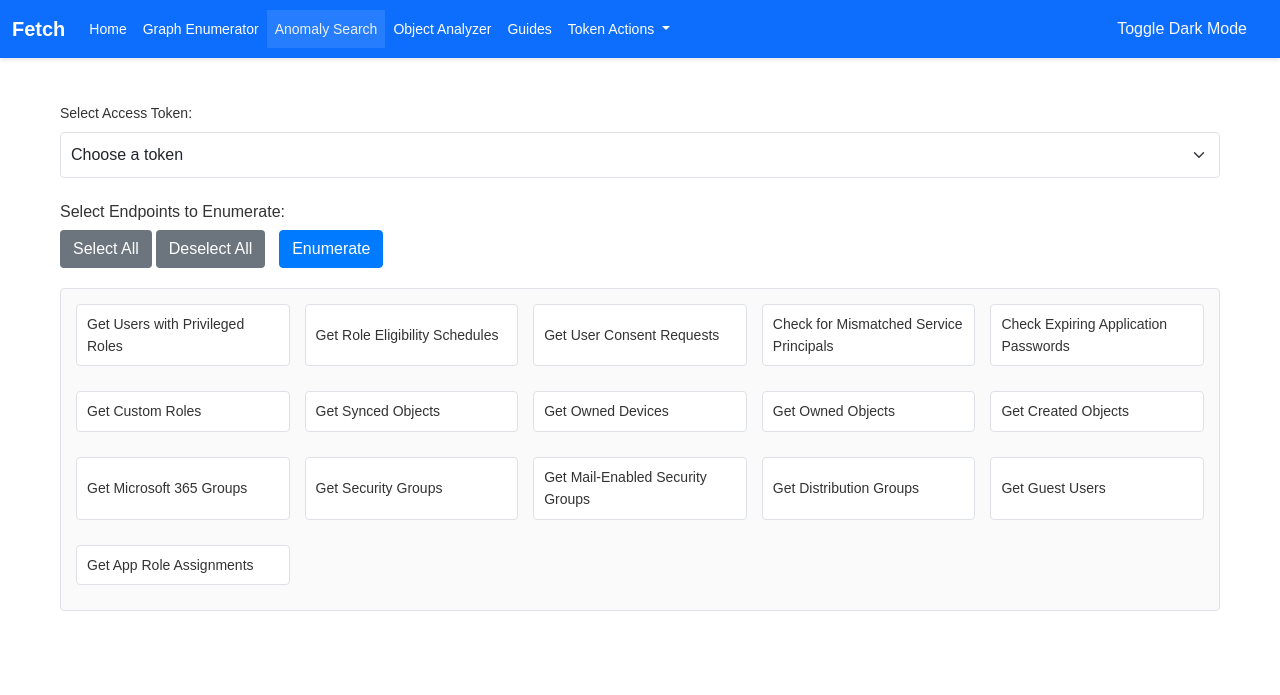
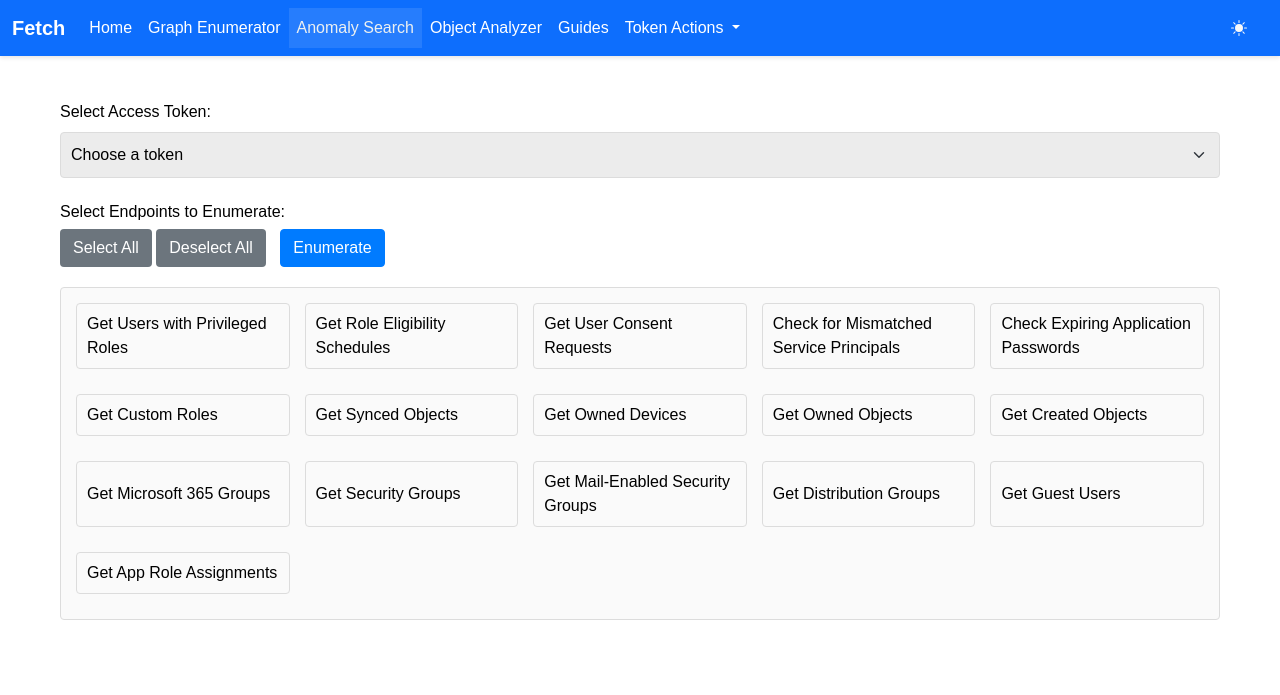
Before and after one commit to NetPenguins/Fetch, a Flask app: page /db_analyzer in a window 1280 px wide. Shown: the top 695 px of the page. Run offline with Flask 3, Linux system fonts and the light colour scheme; data that the repository does not hold is empty.

Commit message:
update darkmode handling

```diff
--- a/static/css/common.css
+++ b/static/css/common.css
@@ -1,13 +1,60 @@
 /* common.css */
+/* Default light mode colors */
+  :root {
+    --background-color: #ffffff;
+    --font-color: #000000;
+    --link-color: #0d4cab;
+    --border-color: #dcdcdc;
+    --input-background: #ececec;
+    --input-text-color: #000000;
+    /* Add more variables as needed */
+  }
 
-/* General styles */
+  /* Dark mode colors */
+  [data-theme='dark'] {
+    --background-color: #0d1117fa;
+    --font-color: #e0e0e0;
+    --link-color: #3158c5;
+    --border-color: #333333;
+    --input-background: #171B22;
+    --input-text-color: #e0e0e0;
+    --highlighted-background: #1d222b;
+    /* Add more variables as needed */
+  }
+  /* Default styles (light mode) */
+.svg-light-mode {
+    display: block;
+}
+
+.svg-dark-mode {
+    display: none;
+}
+
+/* Dark mode styles */
+[data-theme="dark"] .svg-light-mode {
+    display: none;
+}
+
+[data-theme="dark"] .svg-dark-mode {
+    display: block;
+}
+
+  /* General body styling */
+body {
+    background-color: var(--background-color);
+    color: var(--font-color);
+    font-family: Arial, sans-serif;
+  }
+
+
+/* General styles
 body {
     font-family: Arial, sans-serif;
     font-size: 14px;
     line-height: 1.6;
     color: #333;
     background-color: #f4f4f4;
-}
+} */
 
 /* Typography */
 h1 { font-size: 24px; }
@@ -104,6 +151,8 @@ h4 { font-size: 16px; }
 
 /* Form styles */
 .form-control:focus {
+    background-color: var(--input-background);
+    color: var(--input-text-color);
     border-color: #3498db;
     box-shadow: 0 0 0 0.2rem rgba(52, 152, 219, 0.25);
 }
@@ -123,6 +172,8 @@ h4 { font-size: 16px; }
 
 /* Card styles */
 .card {
+    background-color: var(--input-background);
+    color: var(--input-text-color);
     border: none;
     border-radius: 8px;
     box-shadow: 0 2px 4px rgba(0,0,0,0.1);
@@ -130,21 +181,24 @@ h4 { font-size: 16px; }
 }
 
 .card-header {
-    background-color: #3498db;
-    color: #fff;
+    background-color: var(--input-background);
+    color: var(--input-text-color);
+
     border-top-left-radius: 8px;
     border-top-right-radius: 8px;
 }
 
 /* Modal styles */
 .modal-content {
+    background-color: var(--input-background);
+    color: var(--input-text-color);
     border-radius: 8px;
     box-shadow: 0 2px 10px rgba(0,0,0,0.1);
 }
 
 .modal-header {
-    background-color: #3498db;
-    color: #fff;
+    background-color: var(--input-background);
+    color: var(--input-text-color);
     border-top-left-radius: 8px;
     border-top-right-radius: 8px;
 }
@@ -155,6 +209,27 @@ h4 { font-size: 16px; }
     word-break: break-all;
 }
 
+.form-select {
+    background-color: var(--input-background);
+    color: var(--input-text-color);
+}
+
+textarea, input, .form-control {
+    background-color: var(--input-background);
+    color: var(--input-text-color);
+}
+
+.dropdown-menu, .dropdown-item {
+    background-color: var(--input-background);
+    color: var(--input-text-color);
+}
+
+/* Highlighted state */
+.dropdown-item:hover, .dropdown-item.active {
+    background-color: var(--highlighted-background);
+    color: var(--input-text-color);
+}
+
 /* Responsive design */
 @media (max-width: 768px) {
     .table-responsive {
--- a/static/css/db_analyzer.css
+++ b/static/css/db_analyzer.css
@@ -1,27 +1,4 @@
 /* db_analyzer.css */
-
-:root {
-    --bg-color: #ffffff;
-    --text-color: #333333;
-    --border-color: #dee2e6;
-    --button-outline-color: black;
-}
-
-@media (prefers-color-scheme: dark) {
-    :root {
-        --bg-color: #333333;
-        --text-color: #ffffff;
-        --border-color: #555555;
-        --button-outline-color: white;
-    }
-}
-
-body {
-    font-family: Arial, sans-serif;
-    line-height: 1.6;
-    color: var(--text-color);
-    background-color: var(--bg-color);
-}
 
 .container {
     max-width: 1200px;
--- a/templates/base.html
+++ b/templates/base.html
@@ -7,52 +7,21 @@
     <link rel="stylesheet" href="{{ url_for('static', filename='css/common.css') }}">
     <title></title>
     {% block extra_css %}{% endblock %}
-    <style>
-        body.dark-mode {
-            background-color: #333;
-            color: #f8f9fa;
-        }
-
-        .dark-mode .navbar {
-            background-color: #222 !important;
-        }
-
-        .dark-mode .card, .dark-mode .modal-content {
-            background-color: #444;
-            color: #f8f9fa;
-        }
-
-        .dark-mode .table {
-            color: #f8f9fa;
-        }
-
-        .dark-mode .form-control, .dark-mode .form-select {
-            background-color: #555;
-            color: #f8f9fa;
-            border-color: #666;
-        }
-
-        .dark-mode .dropdown-menu {
-            background-color: #444;
-        }
-
-        .dark-mode .dropdown-item {
-            color: #f8f9fa;
-        }
-
-        .dark-mode .dropdown-item:hover {
-            background-color: #555;
-        }
-    </style>
 </head>
 <body>
 <script>
     document.addEventListener('DOMContentLoaded', function () {
-        const theme = localStorage.getItem('theme') || (window.matchMedia('(prefers-color-scheme: dark)').matches ? 'dark' : 'light');
-        document.documentElement.setAttribute('data-theme', theme);
+        const savedTheme = localStorage.getItem('data-theme');
+        const prefersDarkScheme = window.matchMedia('(prefers-color-scheme: dark)').matches;
+        console.log(savedTheme)
+        if (savedTheme) {
+            document.documentElement.setAttribute('data-theme', savedTheme);
+        } else {
+            document.documentElement.setAttribute('data-theme', prefersDarkScheme ? 'dark' : 'light');
+            localStorage.setItem('data-item', prefersDarkScheme ? 'dark' : 'light');
+        }
     });
 </script>
-
 <nav class="navbar navbar-expand-lg navbar-dark bg-primary">
     <div class="container-fluid">
         <a class="navbar-brand fw-bold" href="/">
@@ -108,7 +77,20 @@
                     </ul>
                 </li>
             </ul>
-            <button id="darkModeToggle" class="btn btn-outline-light me-2">Toggle Dark Mode</button>
+
+            <button id="darkModeToggle" class="btn btn-outline-light me-2">
+                <div class="icon-container">
+                    <!-- SVG for light mode -->
+                    <svg xmlns="http://www.w3.org/2000/svg" width="16" height="16" fill="currentColor" class="bi bi-brightness-high-fill svg-light-mode" viewBox="0 0 16 16">
+                        <path d="M12 8a4 4 0 1 1-8 0 4 4 0 0 1 8 0M8 0a.5.5 0 0 1 .5.5v2a.5.5 0 0 1-1 0v-2A.5.5 0 0 1 8 0m0 13a.5.5 0 0 1 .5.5v2a.5.5 0 0 1-1 0v-2A.5.5 0 0 1 8 13m8-5a.5.5 0 0 1-.5.5h-2a.5.5 0 0 1 0-1h2a.5.5 0 0 1 .5.5M3 8a.5.5 0 0 1-.5.5h-2a.5.5 0 0 1 0-1h2A.5.5 0 0 1 3 8m10.657-5.657a.5.5 0 0 1 0 .707l-1.414 1.415a.5.5 0 1 1-.707-.708l1.414-1.414a.5.5 0 0 1 .707 0m-9.193 9.193a.5.5 0 0 1 0 .707L3.05 13.657a.5.5 0 0 1-.707-.707l1.414-1.414a.5.5 0 0 1 .707 0m9.193 2.121a.5.5 0 0 1-.707 0l-1.414-1.414a.5.5 0 0 1 .707-.707l1.414 1.414a.5.5 0 0 1 0 .707M4.464 4.465a.5.5 0 0 1-.707 0L2.343 3.05a.5.5 0 1 1 .707-.707l1.414 1.414a.5.5 0 0 1 0 .708"/>
+                    </svg>
+
+                    <!-- SVG for dark mode -->
+                    <svg xmlns="http://www.w3.org/2000/svg" width="16" height="16" fill="currentColor" class="bi bi-moon-fill svg-dark-mode" viewBox="0 0 16 16">
+                        <path d="M6 .278a.77.77 0 0 1 .08.858 7.2 7.2 0 0 0-.878 3.46c0 4.021 3.278 7.277 7.318 7.277q.792-.001 1.533-.16a.79.79 0 0 1 .81.316.73.73 0 0 1-.031.893A8.35 8.35 0 0 1 8.344 16C3.734 16 0 12.286 0 7.71 0 4.266 2.114 1.312 5.124.06A.75.75 0 0 1 6 .278"/>
+                    </svg>
+                </div>
+            </button>
         </div>
     </div>
 </nav>
@@ -420,25 +402,14 @@
 <script src="https://cdn.jsdelivr.net/npm/bootstrap@5.1.3/dist/js/bootstrap.bundle.min.js"></script>
 <script src="{{ url_for('static', filename='js/script.js') }}"></script>
 <script>
-    const theme = localStorage.getItem('theme') || (window.matchMedia('(prefers-color-scheme: dark)').matches ? 'dark' : 'light');
+    const theme = localStorage.getItem('theme') || (window.matchMedia('(prefers-color-scheme: dark)').matches && 'dark');
     document.documentElement.setAttribute('data-theme', theme);
-
     // Dark mode toggle functionality
-    const darkModeToggle = document.getElementById('darkModeToggle');
-    const body = document.body;
-
-    // Check for saved dark mode preference
-    if (localStorage.getItem('darkMode') === 'enabled') {
-        body.classList.add('dark-mode');
-    }
-
-    darkModeToggle.addEventListener('click', () => {
-        body.classList.toggle('dark-mode');
-        if (body.classList.contains('dark-mode')) {
-            localStorage.setItem('darkMode', 'enabled');
-        } else {
-            localStorage.setItem('darkMode', null);
-        }
+    document.getElementById('darkModeToggle').addEventListener('click', () => {
+        const currentTheme = document.documentElement.getAttribute('data-theme');
+        const newTheme = currentTheme === 'dark' ? 'light' : 'dark';
+        document.documentElement.setAttribute('data-theme', newTheme);
+        localStorage.setItem('data-theme', newTheme);
     });
 
 </script>
```
Also changed, not shown: static/css/graph.css (+4 -3 lines), static/css/guides.css (+25 -4 lines), static/css/index.css (+11 -0 lines), 1 other file.
